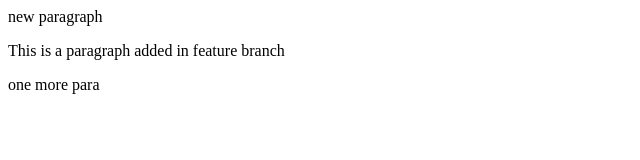
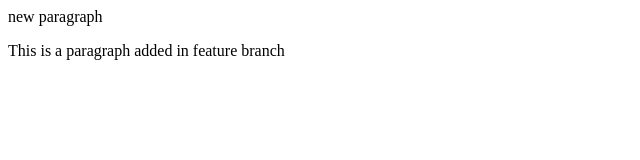
Before and after one commit to Harendra-Malik/Remote-node-code-Repo, a plain HTML site: page index.html in a window 1280 px wide. Shown: the whole page, without its empty margins (0-640 px from the left). Drawn offline with Linux system fonts and the light colour scheme.

Commit message:
only one para avaialable

```diff
--- a/index.html
+++ b/index.html
@@ -1,4 +1,3 @@
 <p> new paragraph</p>
 
 <p>This is a paragraph added in feature branch</p>
-<p>one more para</p>
```
